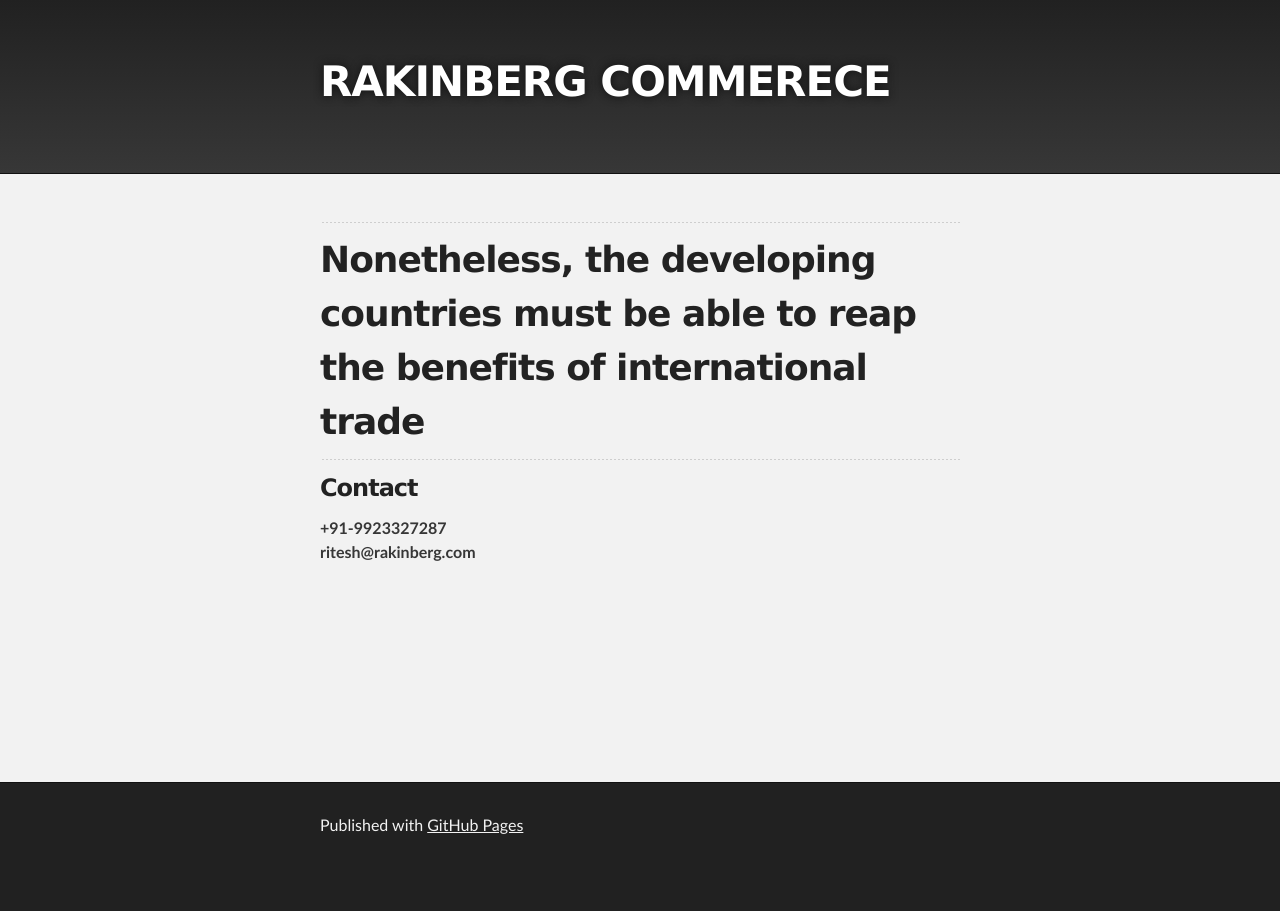
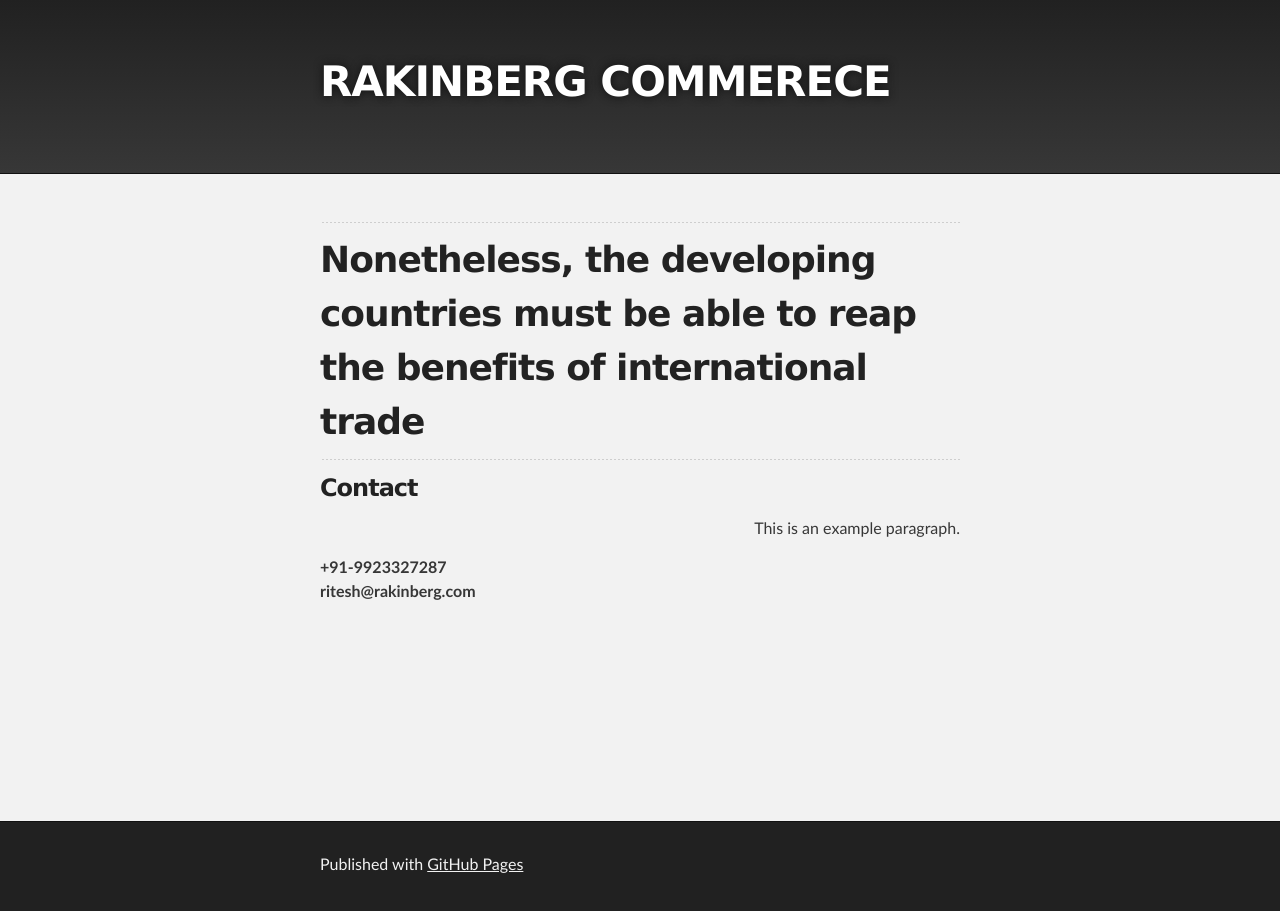
Before and after one commit to rakinberg/rakinberg.github.io, a Jekyll site: the page built from index.md, in a window 1280 px wide. Built offline with Jekyll 4.4.1, drawn with Linux system fonts in a browser that asks for light colours; our own code applies the rules of GitHub Pages for plain Markdown files; the repository's description, which GitHub fills in, is left out.

Commit message:
Update index.md

```diff
--- a/index.md
+++ b/index.md
@@ -5,6 +5,8 @@
 <hr>
 
 ### Contact
+
+<p id="demo" style="text-align:right;">This is an example paragraph.</p>
 
 <dl>
 <dt>+91-9923327287</dt>
```
